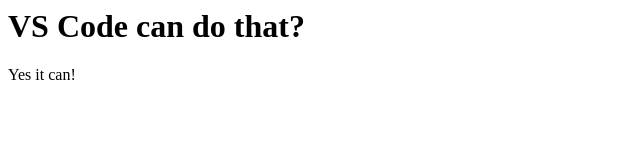
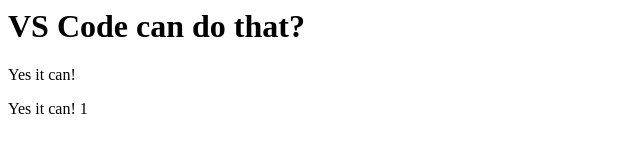
Before and after one commit to microsoft/vscode-remote-try-python, a plain HTML site: page static/index.html in a window 1280 px wide. Shown: the full height of the page, 0-640 px from the left. Drawn offline with Linux system fonts and the light colour scheme.

Commit message:
added a line: 1

```diff
--- a/static/index.html
+++ b/static/index.html
@@ -5,5 +5,6 @@
     <body>
         <h1>VS Code can do that?</h1>
         <p>Yes it can!</p>
+        <p>Yes it can! 1</p>
     </body>
 </html>
```
